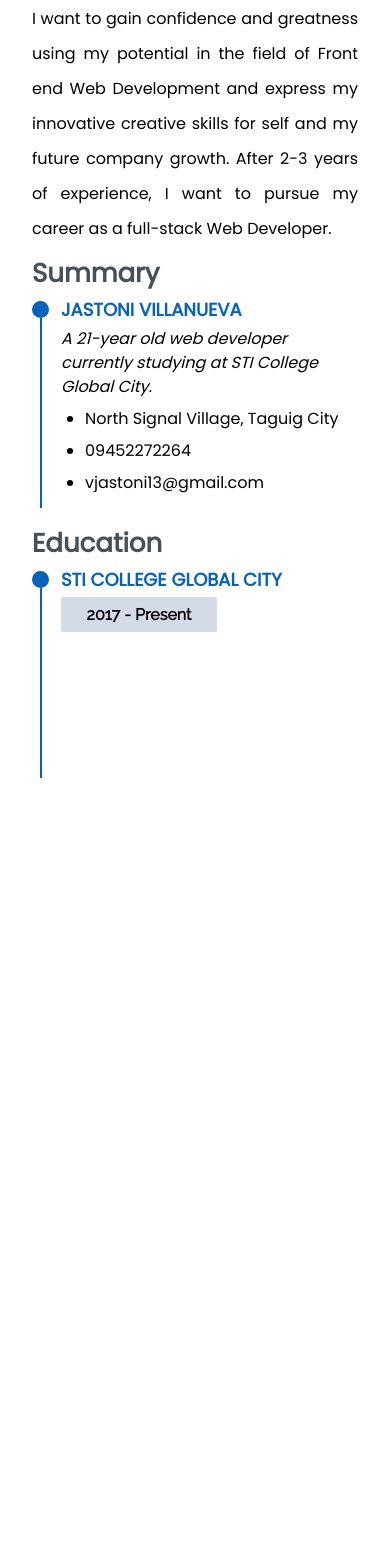
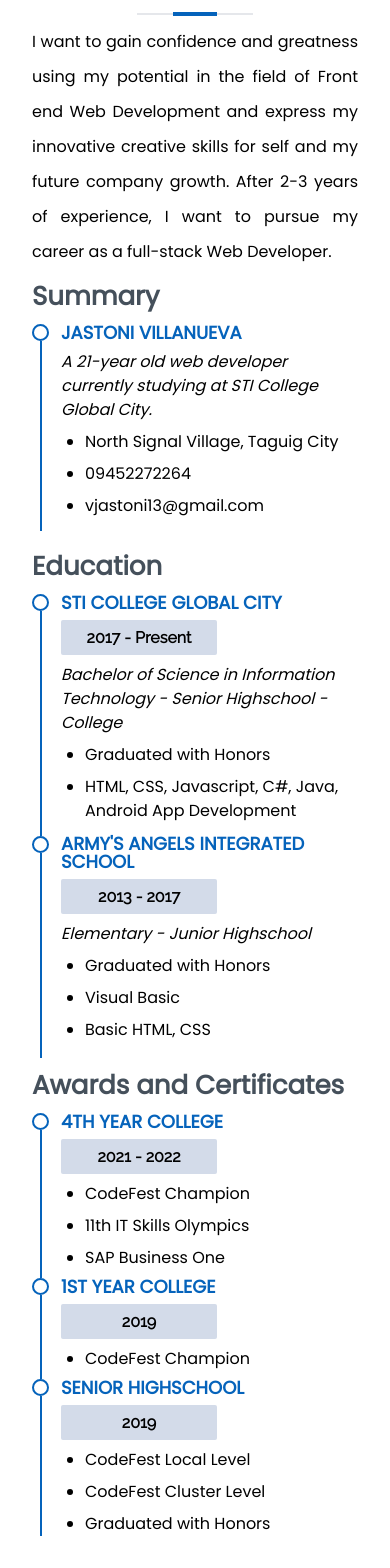
Before and after one commit to vjastoni/web-portfolio, a React (Create React App) app: page / in a window 390 px wide. Shown: the part 3475-5043 px from the top of the page. Before the commit the page ends 4285 px from the top, so only its background shows below. Built offline with nearby package versions, Linux system fonts and the light colour scheme.

Commit message:
finishes resume section responsive

```diff
--- a/src/App.js
+++ b/src/App.js
@@ -398,13 +398,18 @@ function App() {
       <section
         id="resumepage"
         className="w-screen h-full flex flex-col items-center p-8
-        lg:w-[79%]"
+        lg:w-[79%] lg:mb-20"
       >
         <div>
-          <h2 className="font-poppins text-[26px] mt-2 font-bold">
-            What are my Objectives?
+          <h2 className="text-[32px] text-center font-bold font-poppins uppercase mt-2 mb-[10px] lg:mt-0">
+            RESUME
           </h2>
-          <p className="text-[16px] leading-[35px] text-justify font-poppins mt-2">
+          <div className="flex items-center justify-center">
+            <hr className="w-9 border border-gray" />
+            <hr className="w-11 border-[2px] border-darkCyan" />
+            <hr className="w-9 border border-gray" />
+          </div>
+          <p className="text-[16px] leading-[35px] text-justify font-poppins mt-2 lg:text-center lg:w-[90%] lg:ml-7">
             I want to gain confidence and greatness using my potential
             in the field of Front end Web Development and express my
             innovative creative skills for self and my future company
@@ -412,22 +417,26 @@ function App() {
             career as a full-stack Web Developer.
           </p>
         </div>
-        <div className="w-full">
+        <div className="w-full lg:flex lg:flex-row lg:gap-[140px] lg:mt-5">
+          <div className="lg:ml-[70px]">
             <h3 className="font-poppins text-[26px] text-darkGray mt-2 font-bold">
               Summary
             </h3>
             <div className="w-full flex mt-2 justify-start gap-3">
               <div className="flex flex-col justify-center items-center">
-              <div className="w-[17px] h-[17px] border-2 border-darkCyan bg-darkCyan rounded-full" />
-              <div className="h-[190px] border-l-2 border-darkCyan" />
+                <div className="w-[17px] h-[17px] border-2 border-darkCyan rounded-full" />
+                <div
+                  className="h-[190px] border-l-2 border-darkCyan
+              md:h-[140px]"
+                />
               </div>
               <div className="flex flex-col gap-2 font-poppins">
                 <h4 className="uppercase text-[18px] text-darkCyan font-semibold font-poppins leading-[18px]">
                   Jastoni Villanueva
                 </h4>
                 <p className="italic font-[15px]">
-                A 21-year old web developer currently studying at STI
-                College Global City.
+                  A 21-year old web developer currently studying at
+                  STI College Global City.
                 </p>
                 <ul className="list-disc ml-6 flex flex-col gap-2">
                   <li>North Signal Village, Taguig City</li>
@@ -440,16 +449,97 @@ function App() {
               Education
             </h3>
             <div className="w-full flex mt-2 justify-start gap-3">
+              <div className="flex-col">
                 <div className="flex flex-col justify-center items-center">
-              <div className="w-[17px] h-[17px] border-2 border-darkCyan bg-darkCyan rounded-full" />
-              <div className="h-[190px] border-l-2 border-darkCyan" />
+                  <div className="w-[17px] h-[17px] border-2 border-darkCyan rounded-full" />
+                  <div className="h-[225px] border-l-2 border-darkCyan md:h-[130px]" />
                 </div>
+                <div className="flex flex-col justify-center items-center">
+                  <div className="w-[17px] h-[17px] border-2 border-darkCyan rounded-full" />
+                  <div className="h-[205px] border-l-2 border-darkCyan" />
+                </div>
+              </div>
+
               <div className="flex flex-col gap-2 font-poppins">
                 <h4 className="uppercase text-[18px] text-darkCyan font-semibold font-poppins leading-[18px]">
                   STI College Global City
                 </h4>
                 <div className="w-[156px] h-[35px] font-raleway font-semibold bg-[#d3dbe9] rounded-sm flex justify-center items-center">
                   2017 - Present
+                </div>
+                <p className="italic font-[15px]">
+                  Bachelor of Science in Information Technology -
+                  Senior Highschool - College
+                </p>
+                <ul className="list-disc ml-6 flex flex-col gap-2">
+                  <li>Graduated with Honors</li>
+                  <li>
+                    HTML, CSS, Javascript, C#, Java, Android App
+                    Development
+                  </li>
+                </ul>
+                <h4 className="uppercase text-[18px] text-darkCyan font-semibold font-poppins leading-[18px] mt-1">
+                  Army's Angels Integrated School
+                </h4>
+                <div className="w-[156px] h-[35px] font-raleway font-semibold bg-[#d3dbe9] rounded-sm flex justify-center items-center">
+                  2013 - 2017
+                </div>
+                <p className="italic font-[15px]">
+                  Elementary - Junior Highschool
+                </p>
+                <ul className="list-disc ml-6 flex flex-col gap-2">
+                  <li>Graduated with Honors</li>
+                  <li>Visual Basic</li>
+                  <li>Basic HTML, CSS</li>
+                </ul>
+              </div>
+            </div>
+          </div>
+          <div>
+            <h3 className="font-poppins text-[26px] text-darkGray mt-2 font-bold">
+              Awards and Certificates
+            </h3>
+            <div className="w-full flex mt-2 justify-start gap-3">
+              <div className="flex flex-col justify-start items-center">
+                <div className="w-[17px] h-[17px] border-2 border-darkCyan rounded-full" />
+                <div className="h-[148px] border-l-2 border-darkCyan" />
+                <div className="w-[17px] h-[17px] border-2 border-darkCyan rounded-full" />
+                <div className="h-[84px] border-l-2 border-darkCyan" />
+                <div className="w-[17px] h-[17px] border-2 border-darkCyan rounded-full" />
+                <div className="h-[140px] border-l-2 border-darkCyan" />
+              </div>
+              <div className="flex flex-col gap-2 font-poppins">
+                <h4 className="uppercase text-[18px] text-darkCyan font-semibold font-poppins leading-[18px]">
+                  4th Year College
+                </h4>
+                <div className="w-[156px] h-[35px] font-raleway font-semibold bg-[#d3dbe9] rounded-sm flex justify-center items-center">
+                  2021 - 2022
+                </div>
+                <ul className="list-disc ml-6 flex flex-col gap-2">
+                  <li>CodeFest Champion</li>
+                  <li>11th IT Skills Olympics</li>
+                  <li> SAP Business One</li>
+                </ul>
+                <h4 className="uppercase text-[18px] text-darkCyan font-semibold font-poppins leading-[18px]">
+                  1st Year College
+                </h4>
+                <div className="w-[156px] h-[35px] font-raleway font-semibold bg-[#d3dbe9] rounded-sm flex justify-center items-center">
+                  2019
+                </div>
+                <ul className="list-disc ml-6 flex flex-col gap-2">
+                  <li>CodeFest Champion</li>
+                </ul>
+                <h4 className="uppercase text-[18px] text-darkCyan font-semibold font-poppins leading-[18px]">
+                  Senior Highschool
+                </h4>
+                <div className="w-[156px] h-[35px] font-raleway font-semibold bg-[#d3dbe9] rounded-sm flex justify-center items-center">
+                  2019
+                </div>
+                <ul className="list-disc ml-6 flex flex-col gap-2">
+                  <li>CodeFest Local Level</li>
+                  <li>CodeFest Cluster Level</li>
+                  <li> Graduated with Honors</li>
+                </ul>
               </div>
             </div>
           </div>
```
Lines whose indentation alone changed are shown as unchanged.
